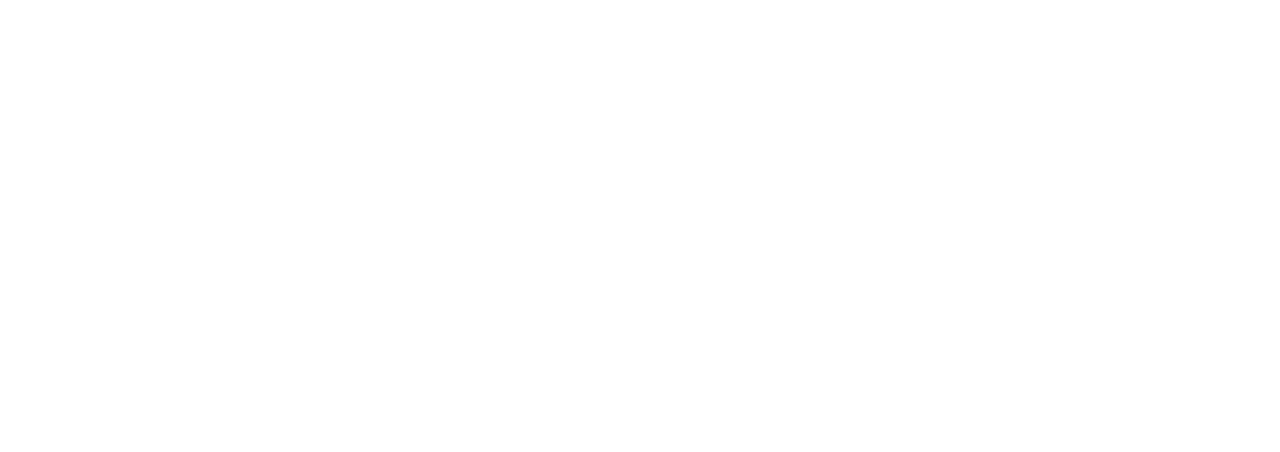
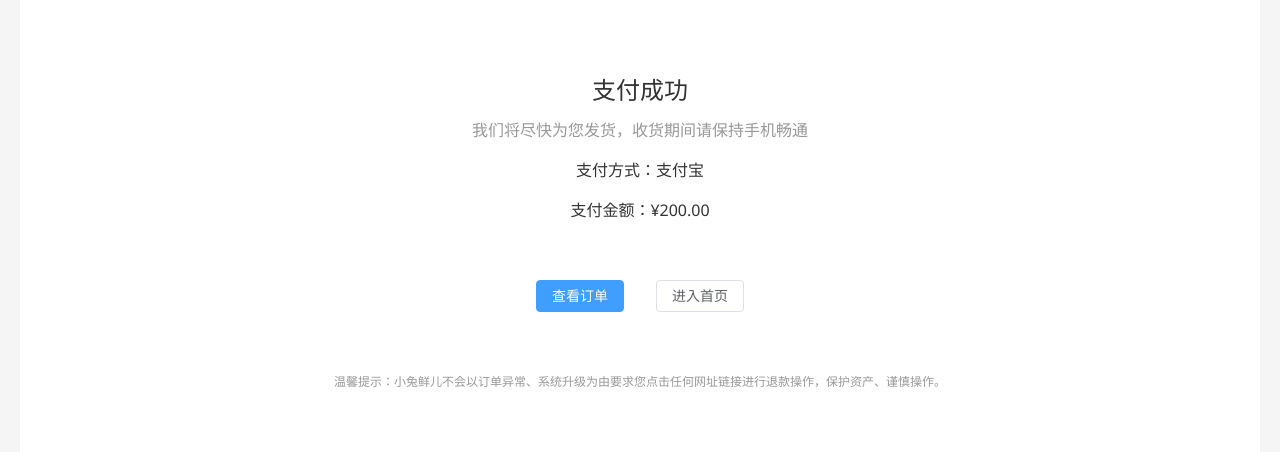
Before and after one commit to CarpTree/xiaotuxian-project, a Vue app: page /paycallback in a window 1280 px wide. Before the commit this address had no page. Shown: the part 235-687 px from the top of the page. Built offline with nearby package versions, Linux system fonts and the light colour scheme; no server answers; a small style sheet from the web is missing.

Commit message:
完成订单提交与回调功能框架

```diff
--- /dev/null
+++ b/src/views/Pay/PayBack.vue
@@ -0,0 +1,69 @@
+<script setup></script>
+
+<template>
+  <div class="xtx-pay-page">
+    <div class="container">
+      <!-- 支付结果 -->
+      <div class="pay-result">
+        <span class="iconfont icon-queren2 green"></span>
+        <span class="iconfont icon-shanchu red"></span>
+        <p class="tit">支付成功</p>
+        <p class="tip">我们将尽快为您发货，收货期间请保持手机畅通</p>
+        <p>支付方式：<span>支付宝</span></p>
+        <p>支付金额：<span>¥200.00</span></p>
+        <div class="btn">
+          <el-button type="primary" style="margin-right: 20px">查看订单</el-button>
+          <el-button>进入首页</el-button>
+        </div>
+        <p class="alert">
+          <span class="iconfont icon-tip"></span>
+          温馨提示：小兔鲜儿不会以订单异常、系统升级为由要求您点击任何网址链接进行退款操作，保护资产、谨慎操作。
+        </p>
+      </div>
+    </div>
+  </div>
+</template>
+
+<style scoped lang="scss">
+.pay-result {
+  padding: 100px 0;
+  background: #fff;
+  text-align: center;
+  margin-top: 20px;
+
+  > .iconfont {
+    font-size: 100px;
+  }
+
+  .green {
+    color: #1dc779;
+  }
+
+  .red {
+    color: $priceColor;
+  }
+
+  .tit {
+    font-size: 24px;
+  }
+
+  .tip {
+    color: #999;
+  }
+
+  p {
+    line-height: 40px;
+    font-size: 16px;
+  }
+
+  .btn {
+    margin-top: 50px;
+  }
+
+  .alert {
+    font-size: 12px;
+    color: #999;
+    margin-top: 50px;
+  }
+}
+</style>
--- a/src/views/Pay/index.vue
+++ b/src/views/Pay/index.vue
@@ -9,6 +9,12 @@
   payInfo.value = res.result;
 };
 onMounted(() => getOrder(route.query.id));
+
+// 支付地址
+const baseURL = "http://pcapi-xiaotuxian-front-devtest.itheima.net/";
+const backURL = "http://localhost:5173/paycallback";
+const redirectUrl = encodeURIComponent(backURL);
+const payUrl = `${baseURL}pay/aliPay?orderId=${route.query.id}&redirect=${redirectUrl}`;
 </script>
 
 <template>
```
Also changed, not shown: src/router/index.js (+7 -2 lines).
